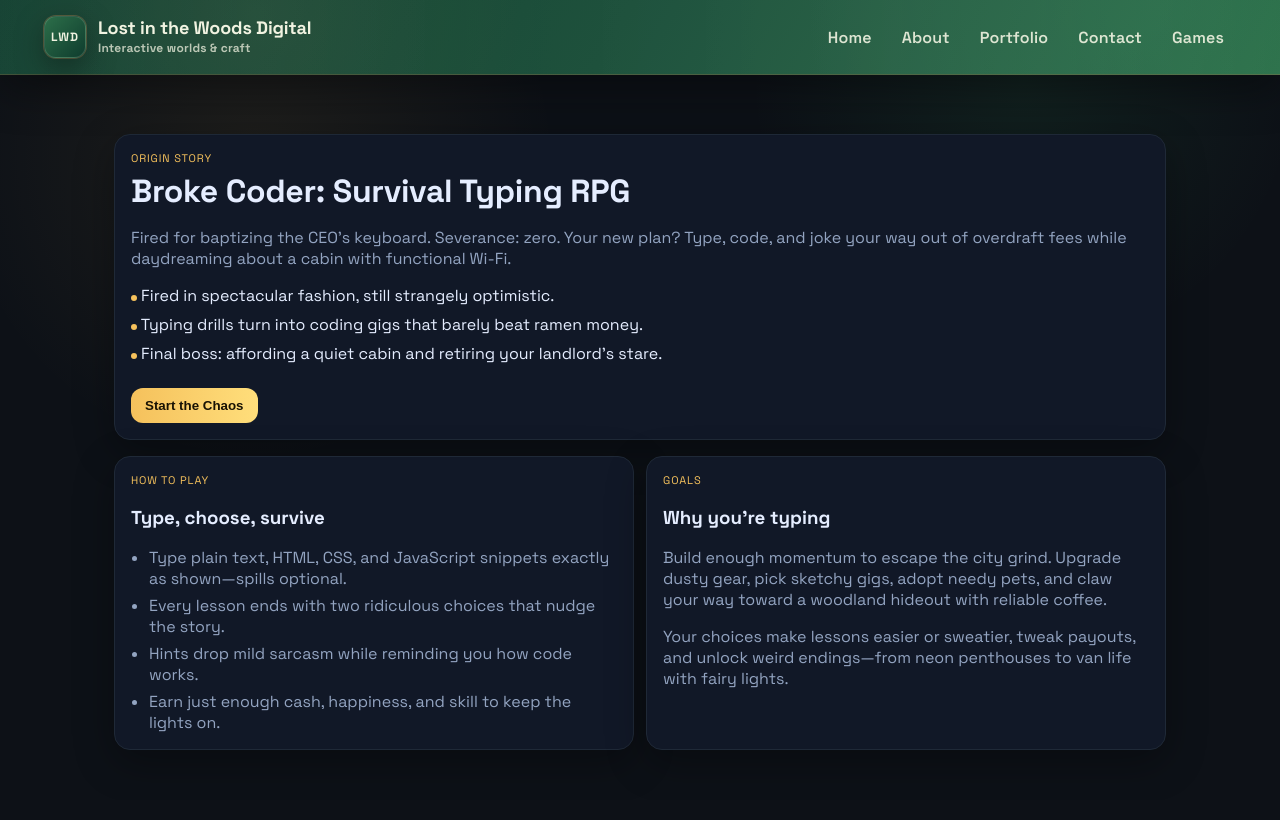
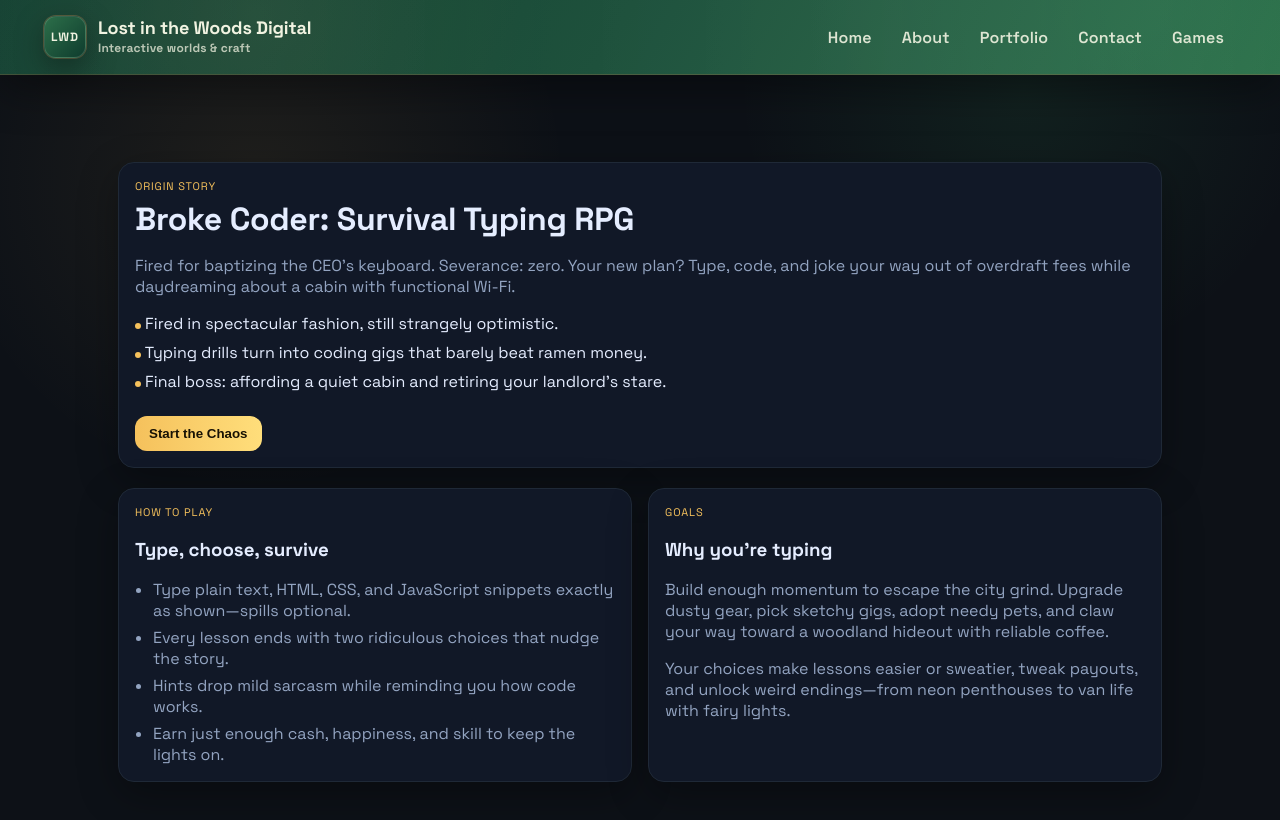
Before and after one commit to yuseaname/keyquest, a React (Vite) app: page / in a window 1280 px wide. Shown: the top 820 px of the page. Built offline with nearby package versions, Linux system fonts and the light colour scheme.

Commit message:
Update app styles and layout refinements

```diff
--- a/src/App.tsx
+++ b/src/App.tsx
@@ -299,8 +299,12 @@ function GameContainer() {
 export function App() {
   return (
     <GameProvider>
-      <Header />
-      <GameContainer />
+      <div className="app-root">
+        <Header />
+        <div className="app-body">
+          <GameContainer />
+        </div>
+      </div>
     </GameProvider>
   );
 }
--- a/src/styles.css
+++ b/src/styles.css
@@ -15,39 +15,69 @@
   --forest-wood: #b58250;
   --forest-cream: #f1f3e1;
   --header-height: 86px;
+  --content-max-width: 1200px;
 }
 
-* {
+html {
   box-sizing: border-box;
+  min-height: 100%;
+}
+
+*, *::before, *::after {
+  box-sizing: inherit;
+}
+
+html,
+body {
+  margin: 0;
+  padding: 0;
+  width: 100%;
+  min-height: 100%;
+  overflow-x: hidden;
 }
 
 body {
-  margin: 0;
   background: radial-gradient(circle at 20% 20%, rgba(245, 193, 92, 0.08), transparent 25%),
     radial-gradient(circle at 80% 10%, rgba(74, 222, 128, 0.08), transparent 22%),
     var(--bg);
   color: var(--text);
   font-family: var(--display);
+  min-height: 100%;
+}
+
+.app-root {
   min-height: 100vh;
-  padding-top: var(--header-height);
+  width: 100%;
+  display: flex;
+  flex-direction: column;
+  align-items: stretch;
+}
+
+.app-body {
+  flex: 1;
+  width: 100%;
+  display: flex;
+  justify-content: center;
+  padding: calc(var(--header-height) + clamp(12px, 3vw, 20px)) clamp(12px, 4vw, 32px) clamp(32px, 5vw, 56px);
 }
 
 .app-shell {
-  max-width: 1200px;
+  width: min(var(--content-max-width), 100%);
   margin: 0 auto;
-  padding: 24px;
+  padding: clamp(16px, 3vw, 28px);
   display: flex;
   flex-direction: column;
-  gap: 16px;
+  gap: clamp(16px, 2vw, 24px);
 }
 
 .start-screen {
+  width: 100%;
   max-width: 1100px;
   margin: 0 auto;
-  padding: 24px;
+  padding: clamp(16px, 3vw, 28px);
   display: flex;
   flex-direction: column;
-  gap: 16px;
+  gap: clamp(14px, 2vw, 20px);
 }
 
 .start-hero {
@@ -73,8 +103,8 @@ body {
 
 .start-grid {
   display: grid;
-  grid-template-columns: repeat(auto-fit, minmax(260px, 1fr));
-  gap: 12px;
+  grid-template-columns: repeat(auto-fit, minmax(220px, 1fr));
+  gap: clamp(10px, 2vw, 16px);
 }
 
 .instruction-card ul {
@@ -91,8 +121,11 @@ body {
 
 .hud {
   display: flex;
-  justify-content: space-between;
-  align-items: center;
+  flex-wrap: wrap;
+  justify-content: flex-start;
+  align-items: flex-start;
+  gap: clamp(12px, 2vw, 24px);
+  width: 100%;
   background: linear-gradient(135deg, #131c2c 0%, #0f1521 100%);
   border: 1px solid var(--outline);
   border-radius: 16px;
@@ -133,10 +166,18 @@ body {
   font-size: 12px;
 }
 
+.hud > div:first-child {
+  flex: 1 1 220px;
+  min-width: 0;
+}
+
 .hud-stats {
+  flex: 1 1 420px;
+  width: 100%;
   display: grid;
   grid-template-columns: repeat(auto-fit, minmax(120px, 1fr));
   gap: 10px;
+  min-width: 0;
 }
 
 .pill {
@@ -154,18 +195,22 @@ body {
 }
 
 .content-grid {
+  width: 100%;
   display: grid;
-  grid-template-columns: 1fr 1.1fr;
-  gap: 16px;
-  align-items: stretch;
+  grid-template-columns: minmax(0, 1fr) minmax(0, 1.1fr);
+  gap: clamp(16px, 2vw, 24px);
+  align-items: flex-start;
+  grid-auto-rows: minmax(0, auto);
 }
 
 .secondary-grid,
 .tertiary-grid {
-  grid-template-columns: repeat(auto-fit, minmax(280px, 1fr));
+  grid-template-columns: repeat(auto-fit, minmax(240px, 1fr));
 }
 
 .panel {
+  width: 100%;
+  min-width: 0;
   background: var(--panel);
   border: 1px solid var(--outline);
   border-radius: 16px;
@@ -175,8 +220,9 @@ body {
 
 .panel-header {
   display: flex;
-  align-items: center;
+  align-items: flex-start;
   justify-content: space-between;
+  flex-wrap: wrap;
   gap: 8px;
   margin-bottom: 10px;
 }
@@ -219,14 +265,15 @@ body {
 
 .lesson-meta {
   display: flex;
-  align-items: center;
+  align-items: flex-start;
   justify-content: space-between;
-  gap: 10px;
+  flex-wrap: wrap;
+  gap: 12px;
 }
 
 .goal-row {
   display: grid;
-  grid-template-columns: repeat(3, 1fr);
+  grid-template-columns: repeat(auto-fit, minmax(140px, 1fr));
   gap: 12px;
   margin: 10px 0;
 }
@@ -300,6 +347,8 @@ body {
   display: flex;
   flex-direction: column;
   gap: 12px;
+  width: 100%;
+  min-width: 0;
 }
 
 .code-preview {
@@ -312,6 +361,9 @@ body {
   line-height: 1.6;
   letter-spacing: 0.01em;
   overflow-x: auto;
+  width: 100%;
+  max-width: 100%;
+  min-width: 0;
 }
 
 .glyph {
@@ -342,6 +394,7 @@ body {
   background: rgba(255, 255, 255, 0.03);
   color: var(--text);
   resize: vertical;
+  width: 100%;
 }
 
 .type-input:focus {
@@ -353,10 +406,13 @@ body {
   display: flex;
   align-items: center;
   gap: 8px;
+  flex-wrap: wrap;
+  width: 100%;
 }
 
 .progress {
-  flex: 1;
+  flex: 1 1 160px;
+  min-width: 160px;
   height: 8px;
   background: rgba(255, 255, 255, 0.05);
   border-radius: 8px;
@@ -395,7 +451,7 @@ body {
 
 .stat-grid {
   display: grid;
-  grid-template-columns: repeat(auto-fit, minmax(120px, 1fr));
+  grid-template-columns: repeat(auto-fit, minmax(140px, 1fr));
   gap: 12px;
   margin-top: 6px;
 }
@@ -406,8 +462,9 @@ body {
 
 .job-grid {
   display: grid;
-  grid-template-columns: repeat(auto-fit, minmax(240px, 1fr));
-  gap: 10px;
+  grid-template-columns: repeat(auto-fit, minmax(220px, 1fr));
+  gap: clamp(8px, 2vw, 14px);
+  width: 100%;
 }
 
 .job-card {
@@ -447,6 +504,7 @@ body {
   gap: 8px;
   font-size: 12px;
   color: var(--muted);
+  flex-wrap: wrap;
 }
 
 .payout {
@@ -471,17 +529,26 @@ body {
 .bottom-bar {
   display: flex;
   justify-content: space-between;
-  align-items: center;
+  align-items: flex-start;
+  flex-wrap: wrap;
   padding: 12px 14px;
   border-radius: 14px;
   border: 1px solid var(--outline);
   background: rgba(255, 255, 255, 0.03);
-  gap: 10px;
+  gap: clamp(10px, 2vw, 16px);
+}
+
+.bottom-bar > div {
+  flex: 1 1 220px;
+  min-width: 0;
 }
 
 .button-row {
   display: flex;
   gap: 10px;
+  flex-wrap: wrap;
+  justify-content: flex-end;
+  width: 100%;
 }
 
 .primary,
@@ -504,15 +571,20 @@ body {
   border: 1px solid var(--outline);
 }
 
+.button-row button {
+  flex: 1 1 160px;
+}
+
 .modal-backdrop {
   position: fixed;
   inset: 0;
   background: rgba(0, 0, 0, 0.6);
   display: flex;
   justify-content: center;
-  align-items: center;
-  padding: 20px;
+  align-items: flex-start;
+  padding: clamp(16px, 4vw, 32px);
   z-index: 100;
+  overflow-y: auto;
 }
 
 .modal {
@@ -520,7 +592,7 @@ body {
   border-radius: 16px;
   padding: 18px;
   border: 1px solid var(--outline);
-  max-width: 520px;
+  max-width: min(520px, calc(100vw - 32px));
   width: 100%;
   box-shadow: 0 24px 70px rgba(0, 0, 0, 0.45);
 }
@@ -563,8 +635,8 @@ body {
 
 .choice-panel .choice-options {
   display: grid;
-  grid-template-columns: repeat(auto-fit, minmax(220px, 1fr));
-  gap: 10px;
+  grid-template-columns: repeat(auto-fit, minmax(200px, 1fr));
+  gap: clamp(8px, 2vw, 12px);
 }
 
 .choice-card,
@@ -577,6 +649,8 @@ body {
   background: rgba(255, 255, 255, 0.04);
   color: var(--text);
   transition: transform 0.1s ease, border-color 0.1s ease;
+  width: 100%;
+  min-width: 0;
 }
 
 .choice-card:hover:not(:disabled),
@@ -601,8 +675,8 @@ body {
 .inventory-grid,
 .relationship-grid {
   display: grid;
-  grid-template-columns: repeat(auto-fit, minmax(240px, 1fr));
-  gap: 10px;
+  grid-template-columns: repeat(auto-fit, minmax(200px, 1fr));
+  gap: clamp(8px, 2vw, 12px);
 }
 
 .inventory-block {
@@ -620,6 +694,8 @@ body {
   gap: 8px;
   flex-wrap: wrap;
   margin: 8px 0;
+  width: 100%;
+  justify-content: flex-start;
 }
 
 .hint-box {
@@ -649,8 +725,8 @@ body {
 
 .lesson-choice-grid {
   display: grid;
-  grid-template-columns: repeat(auto-fit, minmax(220px, 1fr));
-  gap: 10px;
+  grid-template-columns: repeat(auto-fit, minmax(200px, 1fr));
+  gap: clamp(8px, 2vw, 12px);
 }
 
 .result-choice {
@@ -659,38 +735,43 @@ body {
   border-top: 1px solid var(--outline);
 }
 
-@media (max-width: 960px) {
+@media (max-width: 1023px) {
+  .app-body {
+    padding: calc(var(--header-height) + 16px) clamp(12px, 5vw, 24px) clamp(28px, 6vw, 56px);
+  }
+
   .content-grid {
     grid-template-columns: 1fr;
   }
-
-  .hud {
-    flex-direction: column;
-    align-items: flex-start;
-    gap: 12px;
-  }
-
-  .hud-stats {
-    width: 100%;
-    grid-template-columns: repeat(auto-fit, minmax(120px, 1fr));
-  }
 }
 
-@media (max-width: 640px) {
-  .app-shell {
-    padding: 14px;
+@media (max-width: 768px) {
+  .app-body {
+    padding: calc(var(--header-height) + 12px) clamp(10px, 4vw, 22px) clamp(24px, 6vw, 48px);
   }
 
   .bottom-bar {
     flex-direction: column;
-    align-items: flex-start;
   }
 
   .button-row {
-    width: 100%;
+    justify-content: stretch;
+    gap: 12px;
   }
 
   .button-row button {
-    flex: 1;
+    flex: 1 1 100%;
   }
 }
+
+@media (max-width: 540px) {
+  .app-body {
+    padding: calc(var(--header-height) + 8px) clamp(8px, 5vw, 16px) clamp(20px, 8vw, 40px);
+  }
+
+  .panel,
+  .hud,
+  .bottom-bar {
+    padding: 14px;
+  }
+}
```
Also changed, not shown: media/images/broke_coder.png (added).
